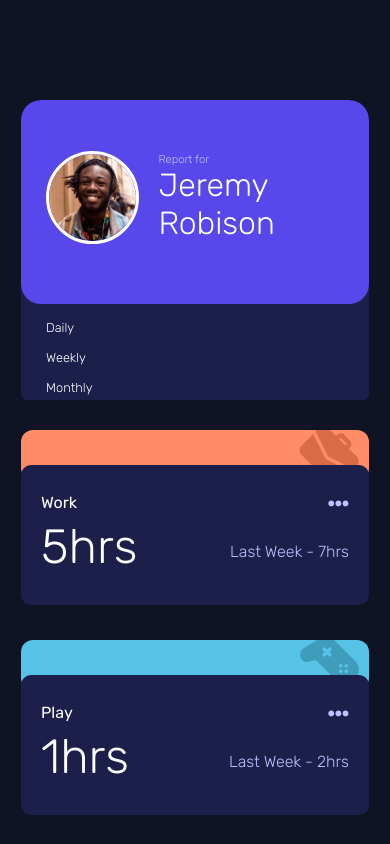
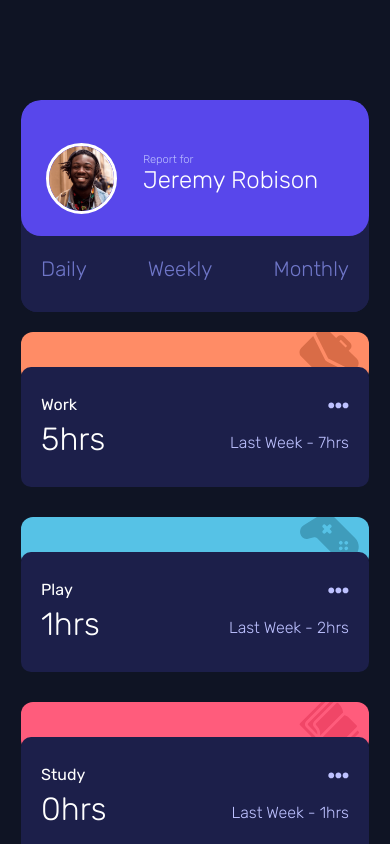
Before and after one commit to javierb256/Time-Management-Dashboard, a React (Create React App) app: page / in a window 390 px wide. Shown: the top 844 px of the page. Built offline with nearby package versions, Linux system fonts and the light colour scheme.

Commit message:
fixed mobile view for both big and small cards

```diff
--- a/src/Components/BigCard.js
+++ b/src/Components/BigCard.js
@@ -21,16 +21,13 @@ function BigCard() {
     // </div>
 
     <div className={classes.userContainer}>
-      <div>
       <div className={classes.userContent}>
         <div className={classes.imageContainer}>
           <img src={profile} alt="user card" className={classes.profilePic} />
-
         </div>
         <div className={classes.userInformation}>
           <h6>Report for</h6>
           <p className={classes.username}>Jeremy Robison</p>
-          </div>
         </div>
       </div>
       <div className={classes.timeFilter}>
--- a/src/Components/BigCard.module.css
+++ b/src/Components/BigCard.module.css
@@ -11,6 +11,7 @@ li {
   font-size: 0.8rem;
   font-weight: 100;
   margin-bottom: 15px;
+  color: hsl(235, 45%, 61%);
 }
 
 li:hover {
@@ -72,7 +73,7 @@ li:hover {
 .username {
   font-family: "Rubik", sans-serif;
   color: white;
-  font-size: 2rem;
+  font-size: 1.5rem;
   font-weight: 100;
 }
 
@@ -81,26 +82,47 @@ li:hover {
     max-width: 93%;
     margin: auto;
     overflow: hidden;
-    height: 300px;
+    height: 212px;
+    border-bottom-left-radius: 16px;
+    border-bottom-right-radius: 16px;
   }
 
   .userContent {
     flex-direction: row;
     border-radius: 20px;
+    height: 36%;
   }
 
-  .ul {
-    display: inline;
+  ul{
+      display: flex;
+      flex-direction: row;
+      justify-content: space-between;
+      padding: 5px 20px;
+      /* background-color: red; */
+  }
+
+  li{
+      font-size: 1.3rem;
+      /* background-color: red;
+      display: inline;
+      width: 32%;
+      float: left; */
   }
 
   .profilePic {
     border-radius: 100%;
+    width: 90%;
+    max-width: 70px;
   }
 
   .imageContainer{
       margin-right: 25px;
-      margin-top: 21px;
-      width: 37%;
+      /* margin-top: 21px; */
+      margin-top: 13px;
+      width: 25%;
+  }
+  .userInformation{
+      width: 70%;
   }
 
 }
@@ -109,4 +131,8 @@ li:hover {
     .profilePic{
         width: 80px;
     }
+
+    .imageContainer{
+        margin-right: 35px;
+    }
 }
--- a/src/Components/Card.module.css
+++ b/src/Components/Card.module.css
@@ -16,6 +16,7 @@
 
 @media screen and (max-width: 767.98px) {
     .container{
+        height: 120px;
         width: 100%;
     }
 }
--- a/src/Information/Hours.module.css
+++ b/src/Information/Hours.module.css
@@ -95,8 +95,11 @@ h6{
         justify-content: space-between;
     }
     .previous{
-        margin-top: 21px;
+        margin-top: 10px;
         font-size: 1rem;
+    }
+    h3{
+        font-size: 2rem;
     }
     h5{
         font-size: 1rem;
--- a/src/layout/Layout.module.css
+++ b/src/layout/Layout.module.css
@@ -36,7 +36,7 @@ body{
     .mainContainer{
         /* background-color: green; */
         flex-direction: column;
-        row-gap: 30px;
+        row-gap: 20px;
         margin-bottom: 200px;
     }
     .userContainer{
@@ -47,7 +47,7 @@ body{
     .hoursContainer{
         margin-left: 0;
         flex-flow: column wrap;
-        row-gap: 160px;
+        row-gap: 135px;
         max-width: 100%;
     }
 
```
Lines whose indentation alone changed are shown as unchanged.
